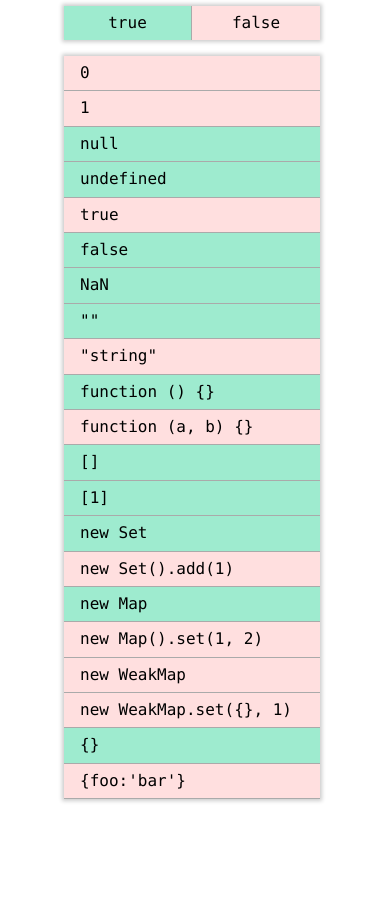
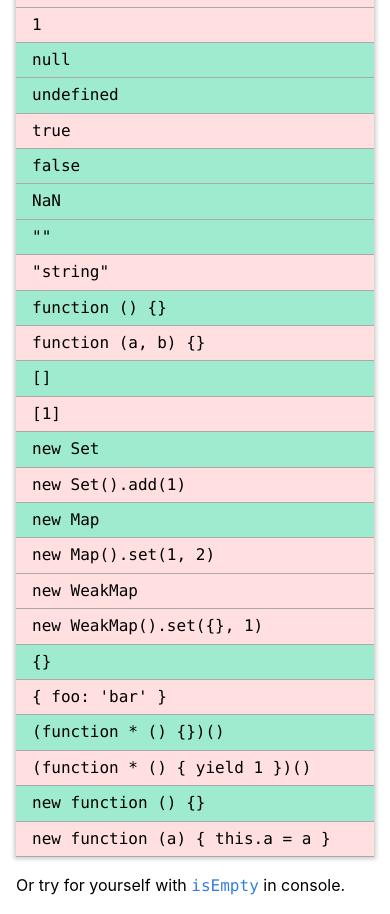
Before and after one commit to overlandandseas/is-really-empty, a website: page index.html in a window 390 px wide. Shown: the part 138-1052 px from the top of the page. Before the commit the page ends 953 px from the top, so only its background shows below. Drawn offline with nearby package versions, Linux system fonts and the light colour scheme.

Commit message:
mobile first

```diff
--- a/custom.js
+++ b/custom.js
@@ -1,4 +1,4 @@
-
+'use strict'
 
 const objects = {
   null: null,
@@ -13,22 +13,25 @@ const objects = {
   'function () {}': function () {},
   'function (a, b) {}': function (a, b) {},
   '[]': [],
-  '[1]': [],
+  '[1]': [1],
   'new Set': new Set,
   'new Set().add(1)': new Set().add(1),
   'new Map': new Map,
   'new Map().set(1, 2)': new Map().set(1, 2),
   'new WeakMap': new WeakMap,
-  'new WeakMap.set({}, 1)': new WeakMap().set({}, 1),
+  'new WeakMap().set({}, 1)': new WeakMap().set({}, 1),
   '{}': {},
-  '{foo:\'bar\'}': { foo: 'bar' },
+  '{ foo: \'bar\' }': { foo: 'bar' },
+  '(function * () {})()': (function *(){})(),
+  '(function * () { yield 1 })()': (function *(){ yield 1 })(),
+  'new function () {}': new function(){},
+  'new function (a) { this.a = a }': new function (a){ this.a = a},
 }
 
-let elements = '<ul class="code list pl0 ml5 mw5 shadow-1">';
+let elements = '<ul class="code list pl0 ml5-l mr3 ml3 shadow-1" style="max-width: 432px">';
 elements += Object.keys(objects).map(val => {
   return `<li class="ph3 pv2 bb b--light-silver ${isEmpty(objects[val]) ? 'bg-light-green' : 'bg-washed-red'}">${val}</li>`
 }).join('')
-
 elements += '</ul>'
 
 document.getElementById('content').innerHTML  = elements;
@@ -36,7 +39,7 @@ document.getElementById('content').innerHTML  = elements;
 
 function isEmpty(value) {
   // nothing
-  if (arguments.legnth === 0) return isEmpty;
+  if (arguments.length === 0) return isEmpty;
 
   // null
   if (value === null) return true;
--- a/index.html
+++ b/index.html
@@ -7,15 +7,16 @@
   <link rel="stylesheet" href="https://unpkg.com/tachyons@4.9.1/css/tachyons.min.css" />
 </head>
 
-<body class="sans-serif">
-  <h1 class="pl5 pt5">Is Really Empty</h1>
-  <div class="w5 code flex tc ml5 shadow-1">
+<body class="sans-serif w-100">
+  <h1 class="ml3 ml5-l f3 f1-m f1-l">Is Really Empty</h1>
+  <div class="code flex tc ml5-l ml3 mr3 shadow-1" style="max-width: 432px">
     <div class="bg-light-green w-50 ph3 pv2 br b--light-silver">true</div>
     <div class="bg-washed-red w-50 ph3 pv2">false</div>
   </div>
   <div id="content">
 
   </div>
+  <p class="ml3 ml5-l measure lh-copy">Or try for yourself with <span class="code blue">isEmpty</span> in console.</p>
   <script type="text/javascript" defer src="custom.js"></script>
 </body>
 
```
